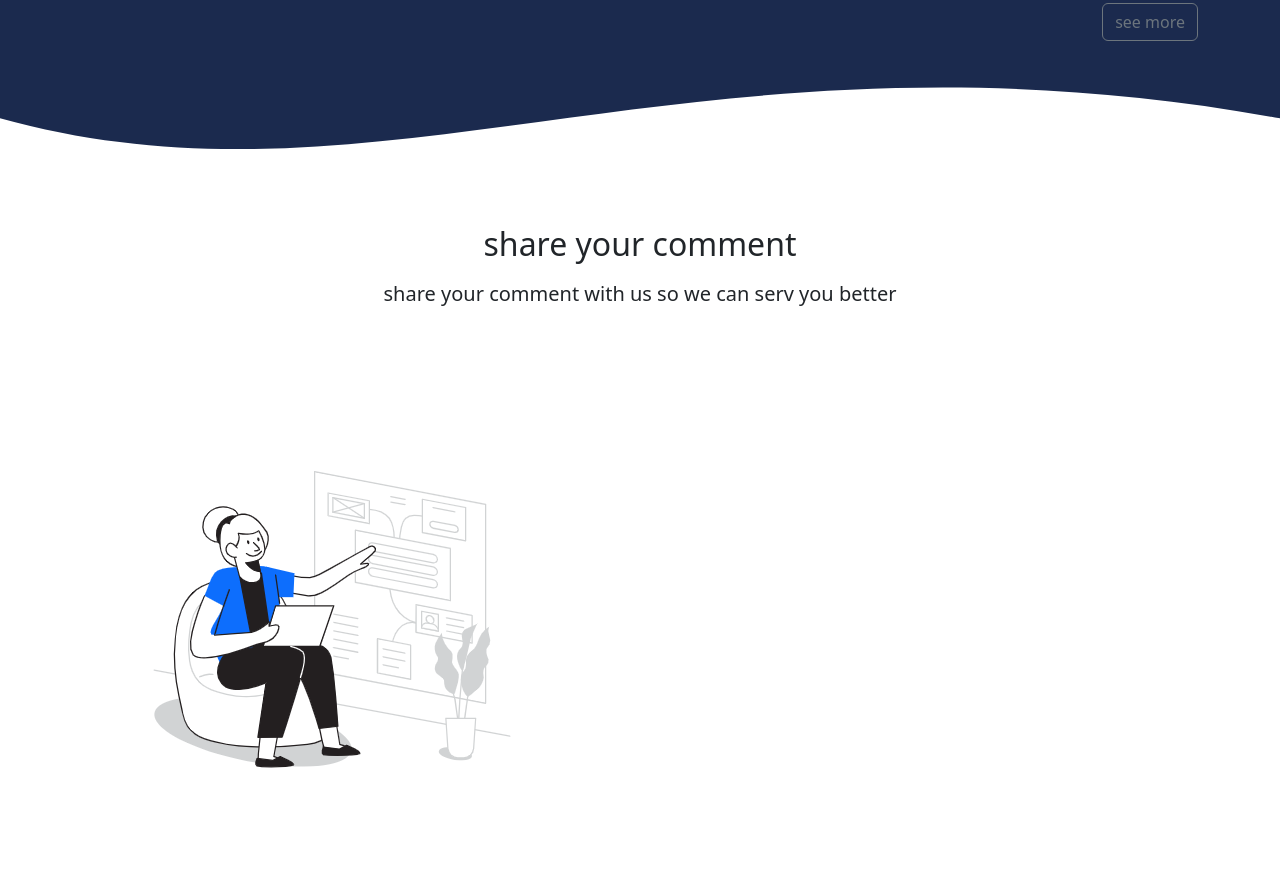
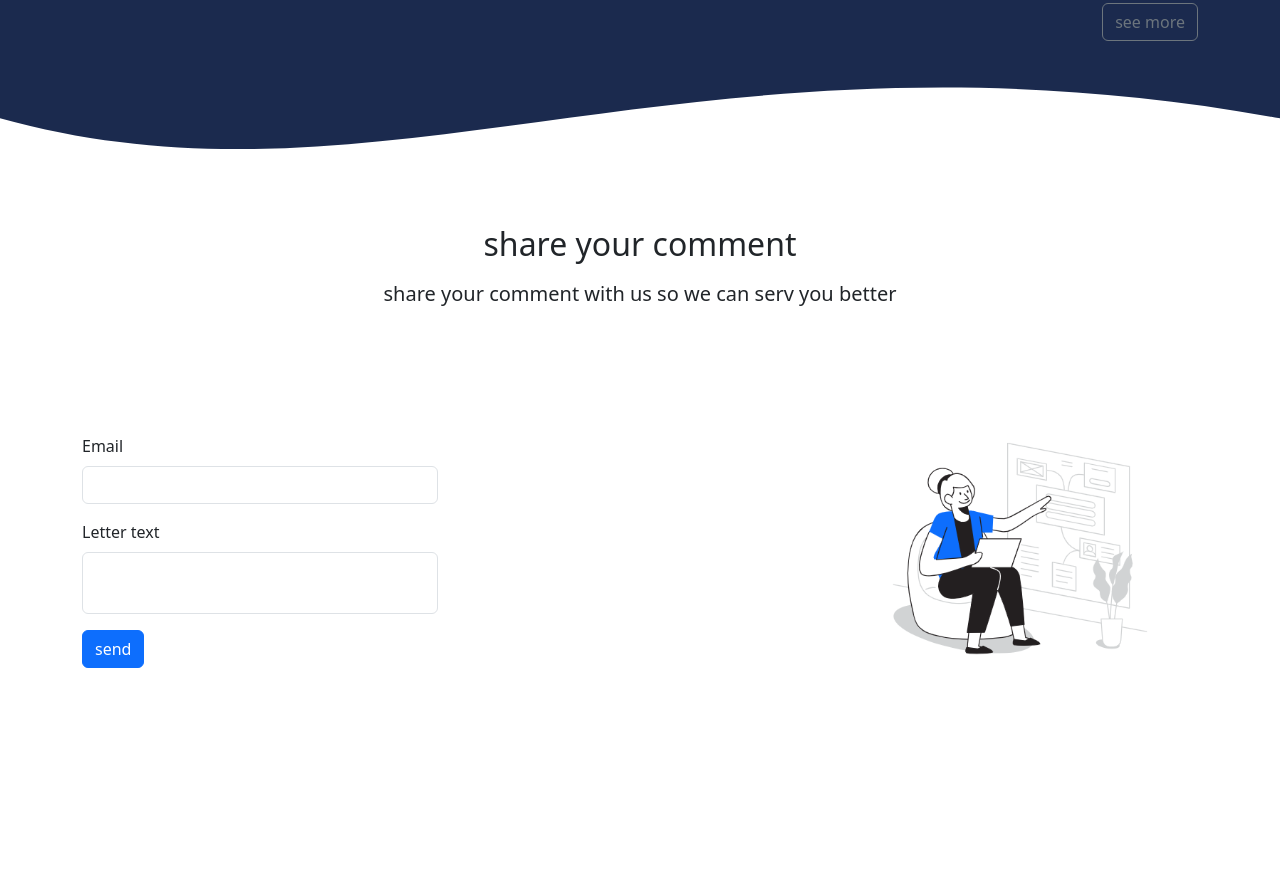
Before and after one commit to faran1385/bootsrap, a plain HTML site: page index.html in a window 1280 px wide. Shown: the part 3231-4104 px from the top of the page. After the commit the page ends 3960 px from the top, so only its background shows below. Drawn offline with nearby package versions, Linux system fonts and the light colour scheme.

Commit message:
add the middle of section

```diff
--- a/index.html
+++ b/index.html
@@ -281,7 +281,22 @@
         <p class="lead text-center">share your comment with us so we can serv you better</p>
     </div>
     <div class="row">
-        <div class="col-md-6">
+    <form class="col-md-4 justify-content-center d-flex flex-column">
+        <div class="mb-3">
+            <label class="form-label" for="email-input">Email</label>
+            <input type="text" class="form-control" id="email-input" autocomplete="off"/>
+        </div>
+        <div class="mb-3">
+            <label class="form-label" for="textarea">Letter text</label>
+            <textarea  class="form-control" id="textarea" style="resize: none"></textarea>
+        </div>
+        <div class="row">
+            <div class="col">
+                <buttn class="btn btn-primary">send</buttn>
+            </div>
+        </div>
+    </form>
+        <div class="col-md-4 offset-md-4 d-flex justify-content-center align-items-center">
             <img src="./img/img_5.png"  class="img-fluid" />
         </div>
     </div>
```
